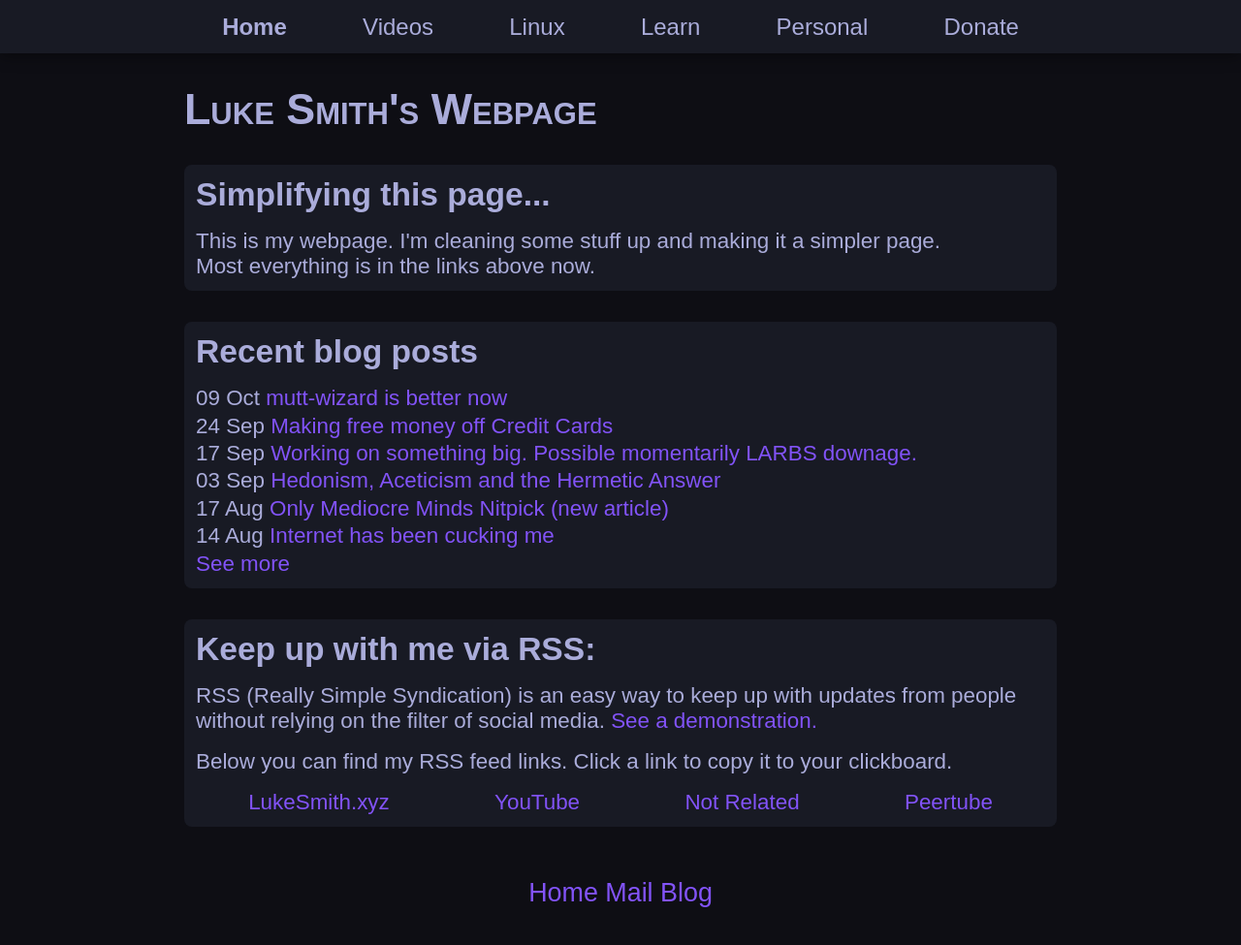
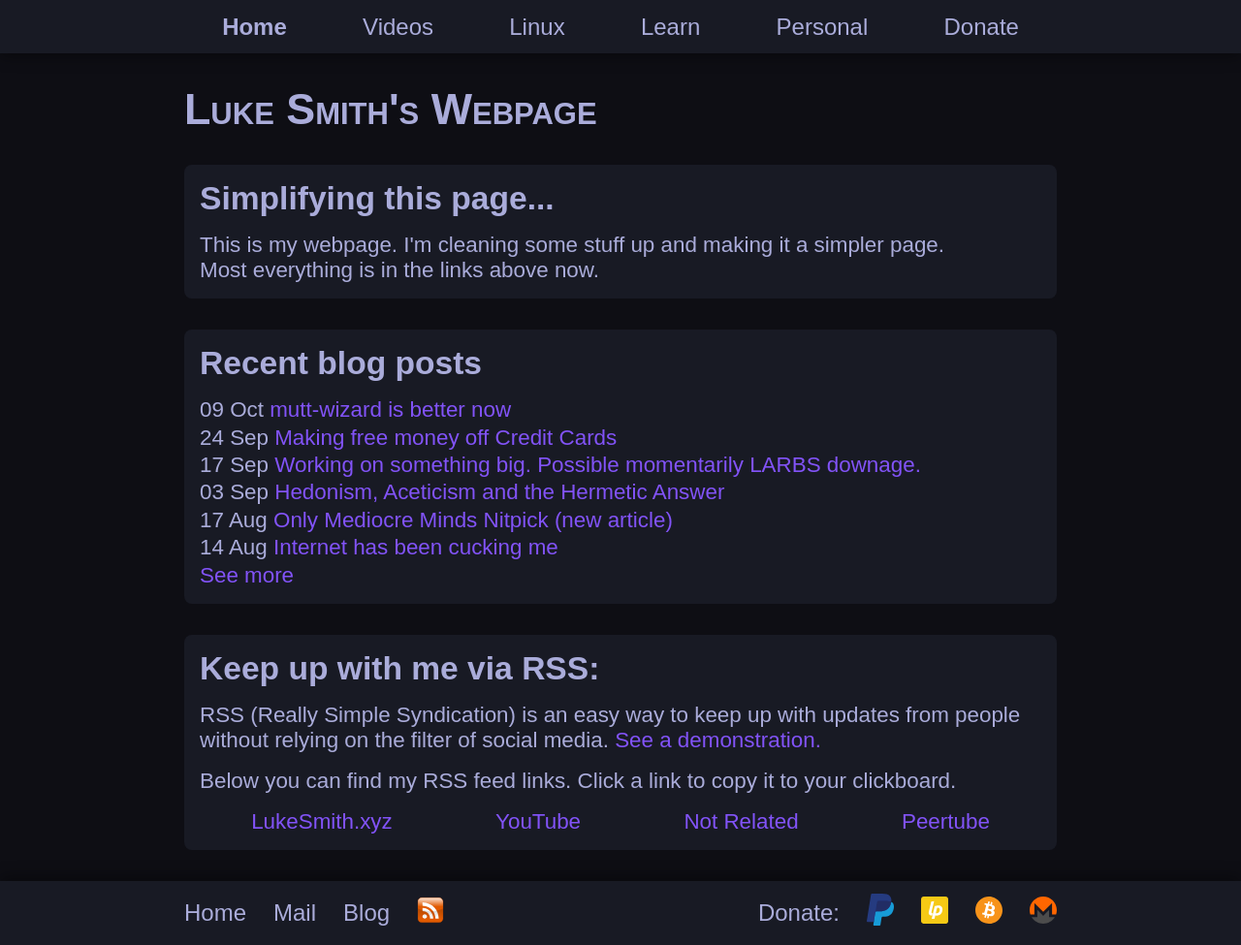
Before and after one commit to kolaczyn/lukesmithxyz, a plain HTML site: page index.html in a window 1280 px wide. Shown: the whole page at 97% size. Before the commit the page ends 937 px from the top, so only its background shows below. Drawn offline with nearby package versions, Linux system fonts and the light colour scheme; files that its build step writes are made by us from their sources.

Commit message:
Styled footer

```diff
--- a/index.html
+++ b/index.html
@@ -131,19 +131,19 @@
 
 <footer>
     <div class="menubar">
-        <div class="top">
-            <!-- <a href="https://lukesmith.xyz/donate.html">Donate:</a>
-            <a href="https://paypal.me/lukemsmith"><img src="assets/paypal.svg" alt="Paypal" title="Paypal"></a>
-            <a href="https://liberapay.com/LukeSmith"><img src="assets/liberapay.svg" alt="Liberapay" title="Liberapay"></a>
-            <a href="https://lukesmith.xyz/pix/qr_btc.png"><img src="assets/bitcoin.svg" alt="Bitcoin" title="My Bitcoin address"></a>
-            <a href="https://lukesmith.xyz/pix/qr_xmr.png"><img src="assets/monero.svg" alt="Monero" title="My Monero address"></a> -->
-        </div>
-        <div class="bottom">
-            <a href="https://lukesmith.xyz/index.html">Home</a>
-            <a href="https://lukesmith.xyz/emailme.html">Mail</a>
-            <a href="https://lukesmith.xyz/blogindex.html">Blog</a>
-            <!-- <a href="https://lukesmith.xyz/rss.xml"><img src="assets/rss.svg" alt="RSS" title="Subscribe to my RSS feed for updates"></a> -->
-        </div>
+        <ul class="left">
+            <li><a href="https://lukesmith.xyz/index.html">Home</a></li>
+            <li><a href="https://lukesmith.xyz/emailme.html">Mail</a></li>
+            <li><a href="https://lukesmith.xyz/blogindex.html">Blog</a></li>
+            <li><a href="https://lukesmith.xyz/rss.xml"><img src="assets/rss.svg" alt="RSS" title="Subscribe to my RSS feed for updates"></a></li>
+        </ul>
+        <ul class="right">
+            <li><a href="https://lukesmith.xyz/donate.html">Donate:</a></li>
+            <li><a href="https://paypal.me/lukemsmith"><img src="assets/paypal.svg" alt="Paypal" title="Paypal"></a></li>
+            <li><a href="https://liberapay.com/LukeSmith"><img src="assets/liberapay.svg" alt="Liberapay" title="Liberapay"></a></li>
+            <li><a href="https://lukesmith.xyz/pix/qr_btc.png"><img src="assets/bitcoin.svg" alt="Bitcoin" title="My Bitcoin address"></a></li>
+            <li><a href="https://lukesmith.xyz/pix/qr_xmr.png"><img src="assets/monero.svg" alt="Monero" title="My Monero address"></a></li>
+        </ul>
     </div>
 </footer>
 <script src="script.js"></script>
--- a/sass/_base.scss
+++ b/sass/_base.scss
@@ -10,6 +10,7 @@ main {
     max-width: $page-width;
     margin-left: auto;
     margin-right: auto;
+    margin-bottom: 2rem;
 }
 
 body {
@@ -17,6 +18,10 @@ body {
     color: $color-white;
     font-family: sans-serif;
     font-size: 1.4rem;
+    display: flex;
+    flex-direction: column;
+    // justify-content: space-between;
+    min-height: 100vh;
 }
 
 a {
--- a/sass/_content.scss
+++ b/sass/_content.scss
@@ -2,7 +2,7 @@
     background-color: $color-bg-light;
     margin-top: 2rem;
     border-radius: .5rem;
-    padding: .75rem;
+    padding: 1rem;
 
     // filter: drop-shadow(0 .2rem .5rem rgba(0,0,0, .6));
 
--- a/sass/_footer.scss
+++ b/sass/_footer.scss
@@ -1,7 +1,50 @@
+footer {
+	width: 100vw;
+	margin-top: auto;
+	font-size: 1.5rem;
+	background-color: $color-bg-light;
+	filter: drop-shadow(0 -0.2rem 0.5rem rgba(0, 0, 0, 0.4));
 
-footer {
-	clear: both;
-	text-align: center;
-	padding-top: 2em;
-	font-size: larger;
+	img {
+		padding-top: 0.85rem;
+		padding-bottom: 0.85rem;
+	}
+
+	// display: flex;
+	// align-items: center;
+
+	img {
+		width: 1.75rem;
+	}
+
+	a:link,
+	a:visited {
+		color: $color-white;
+		text-decoration: none;
+	}
+	.menubar{
+		margin: 0 auto;
+		max-width: $page-width;
+
+		display: flex;
+		justify-content: space-between;
+
+		.left, .right {
+			// width: $page-width / 2;
+			display: flex;
+			li:not(:first-child){
+				margin-left: 1.75rem;
+			}
+			.right{
+				justify-content: flex-end;
+			}
+		}
+	}
+
+	ul {
+		display: flex;
+		align-items: center;
+
+	}
+
 }
```
